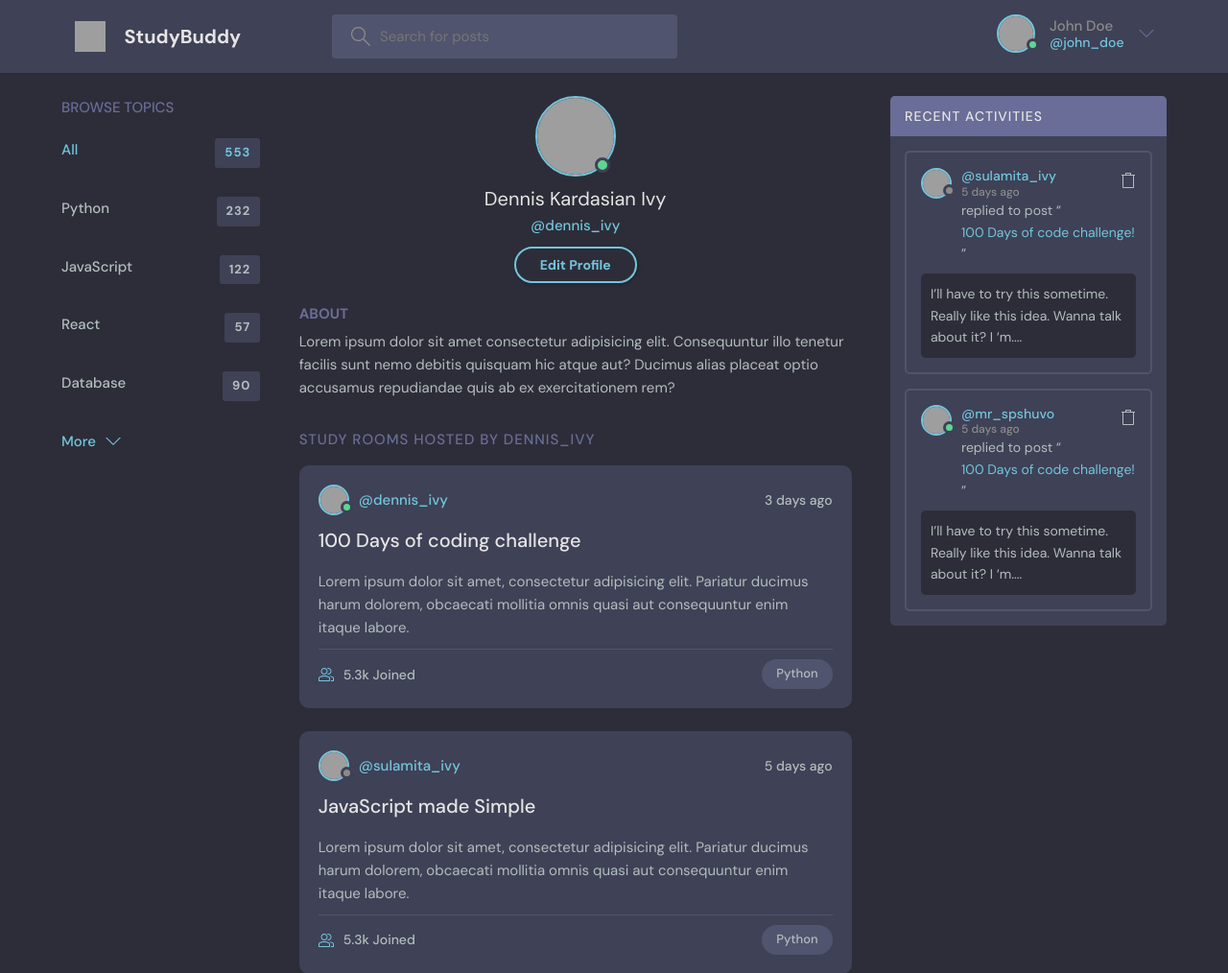
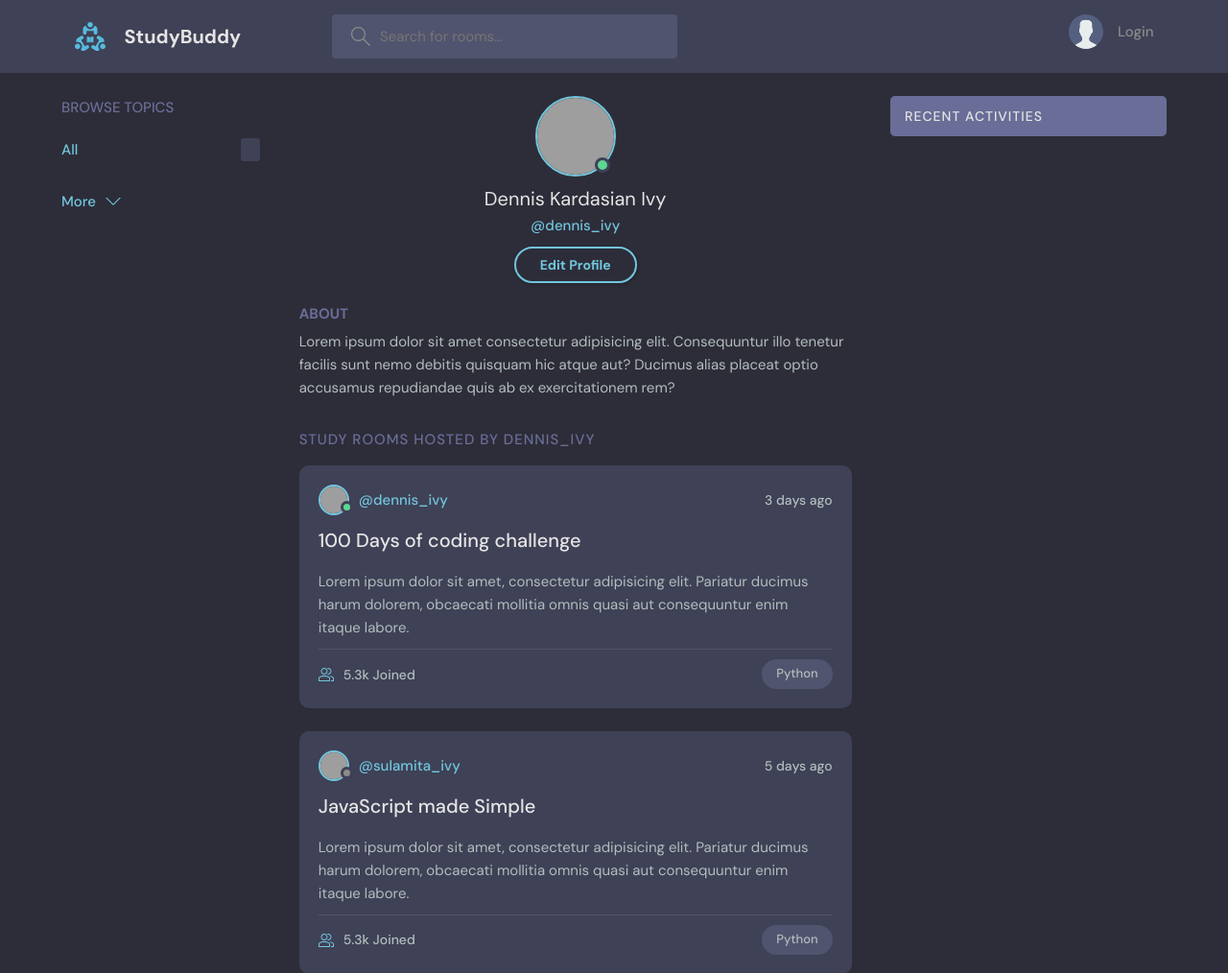
Before and after one commit to tarnowsky/StudyBud, a Django app: template base/templates/base/profile.html in a window 1280 px wide. Shown: the top 1014 px of the page at 96% size. Run offline with Django 3.2, Linux system fonts and the light colour scheme; the template is opened without the code that fills it, so the values that code supplies are empty; grey boxes are pictures that could not be loaded.

Commit message:
Updated topics and activity logs on profile page

```diff
--- a/base/templates/base/profile.html
+++ b/base/templates/base/profile.html
@@ -1,86 +1,10 @@
-<!DOCTYPE html>
-<html lang="en">
 
-<head>
-  <meta charset="UTF-8" />
-  <meta http-equiv="X-UA-Compatible" content="IE=edge" />
-  <meta name="viewport" content="width=device-width, initial-scale=1.0" />
-  <link rel="shortcut icon" href="assets/favicon.ico" type="image/x-icon" />
-  <link rel="stylesheet" href="style.css" />
-  <title>StudyBuddy - Find study partners around the world!</title>
-</head>
-
-<body>
-  <header class="header header--loggedIn">
-    <div class="container">
-      <a href="/" class="header__logo">
-        <img src="assets/logo.svg" />
-        <h1>StudyBuddy</h1>
-      </a>
-      <form class="header__search">
-        <label>
-          <svg version="1.1" xmlns="http://www.w3.org/2000/svg" width="32" height="32" viewBox="0 0 32 32">
-            <title>search</title>
-            <path
-              d="M32 30.586l-10.845-10.845c1.771-2.092 2.845-4.791 2.845-7.741 0-6.617-5.383-12-12-12s-12 5.383-12 12c0 6.617 5.383 12 12 12 2.949 0 5.649-1.074 7.741-2.845l10.845 10.845 1.414-1.414zM12 22c-5.514 0-10-4.486-10-10s4.486-10 10-10c5.514 0 10 4.486 10 10s-4.486 10-10 10z">
-            </path>
-          </svg>
-          <input placeholder="Search for posts" />
-        </label>
-      </form>
-      <nav class="header__menu">
-        <!-- Not Logged In -->
-        <!-- <a href="/login.html">
-            <img src="./assets/avatar.svg" />
-            <p>Account</p>
-          </a> -->
-
-        <!-- Logged In -->
-        <a href="#">
-          <div class="avatar avatar--medium active">
-            <img src="https://randomuser.me/api/portraits/men/37.jpg" />
-          </div>
-          <p>John Doe <span>@john_doe</span></p>
-          <svg version="1.1" xmlns="http://www.w3.org/2000/svg" width="32" height="32" viewBox="0 0 32 32">
-            <title>chevron-down</title>
-            <path d="M16 21l-13-13h-3l16 16 16-16h-3l-13 13z"></path>
-          </svg>
-        </a>
-      </nav>
-    </div>
-  </header>
+{% extends 'main.html' %}
+{% block content %}
   <main class="profile-page layout layout--3">
     <div class="container">
       <!-- Topics Start -->
-      <div class="topics">
-        <div class="topics__header">
-          <h2>Browse Topics</h2>
-        </div>
-        <ul class="topics__list">
-          <li>
-            <a href="/" class="active">All <span>553</span></a>
-          </li>
-          <li>
-            <a href="/">Python <span>232</span></a>
-          </li>
-          <li>
-            <a href="/">JavaScript <span>122</span></a>
-          </li>
-          <li>
-            <a href="/">React <span>57</span></a>
-          </li>
-          <li>
-            <a href="/">Database <span>90</span></a>
-          </li>
-        </ul>
-        <button class="btn btn--link" href="/">
-          More
-          <svg version="1.1" xmlns="http://www.w3.org/2000/svg" width="32" height="32" viewBox="0 0 32 32">
-            <title>chevron-down</title>
-            <path d="M16 21l-13-13h-3l16 16 16-16h-3l-13 13z"></path>
-          </svg>
-        </button>
-      </div>
+      {% include 'base/topics_component.html' %}
       <!-- Topics End -->
 
       <!-- Room List Start -->
@@ -200,73 +124,9 @@
       <!-- Room List End -->
 
       <!-- Activities Start -->
-      <div class="activities">
-        <div class="activities__header">
-          <h2>Recent Activities</h2>
-        </div>
-        <div class="activities__box">
-          <div class="activities__boxHeader roomListRoom__header">
-            <a href="profile.html" class="roomListRoom__author">
-              <div class="avatar avatar--small">
-                <img src="https://randomuser.me/api/portraits/women/11.jpg" />
-              </div>
-              <p>
-                @sulamita_ivy
-                <span>5 days ago</span>
-              </p>
-            </a>
-            <div class="roomListRoom__actions">
-              <a href="#">
-                <svg version="1.1" xmlns="http://www.w3.org/2000/svg" width="32" height="32" viewBox="0 0 32 32">
-                  <title>delete</title>
-                  <path
-                    d="M30 4h-8v-3c0-0.553-0.447-1-1-1h-10c-0.553 0-1 0.447-1 1v3h-8v2h2v24c0 1.104 0.897 2 2 2h20c1.103 0 2-0.896 2-2v-24h2v-2h-0zM12 2h8v2h-8v-2zM26.002 30l-0.002 1v-1h-20v-24h20v24h0.002z">
-                  </path>
-                </svg>
-              </a>
-            </div>
-          </div>
-          <div class="activities__boxContent">
-            <p>replied to post “<a href="room.html">100 Days of code challenge!</a>”</p>
-            <div class="activities__boxRoomContent">
-              I’ll have to try this sometime. Really like this idea. Wanna talk about it? I ‘m....
-            </div>
-          </div>
-        </div>
+      {% include 'base/activity_component.html' %}
 
-        <div class="activities__box">
-          <div class="activities__boxHeader roomListRoom__header">
-            <a href="profile.html" class="roomListRoom__author">
-              <div class="avatar avatar--small active">
-                <img src="https://randomuser.me/api/portraits/men/13.jpg" />
-              </div>
-              <p>
-                @mr_spshuvo
-                <span>5 days ago</span>
-              </p>
-            </a>
-            <div class="roomListRoom__actions">
-              <a href="#">
-                <svg version="1.1" xmlns="http://www.w3.org/2000/svg" width="32" height="32" viewBox="0 0 32 32">
-                  <title>delete</title>
-                  <path
-                    d="M30 4h-8v-3c0-0.553-0.447-1-1-1h-10c-0.553 0-1 0.447-1 1v3h-8v2h2v24c0 1.104 0.897 2 2 2h20c1.103 0 2-0.896 2-2v-24h2v-2h-0zM12 2h8v2h-8v-2zM26.002 30l-0.002 1v-1h-20v-24h20v24h0.002z">
-                  </path>
-                </svg>
-              </a>
-            </div>
-          </div>
-          <div class="activities__boxContent">
-            <p>replied to post “<a href="room.html">100 Days of code challenge!</a>”</p>
-            <div class="activities__boxRoomContent">
-              I’ll have to try this sometime. Really like this idea. Wanna talk about it? I ‘m....
-            </div>
-          </div>
-        </div>
-      </div>
       <!-- Activities End -->
     </div>
   </main>
-</body>
-
-</html>
+{% endblock content %}
```
